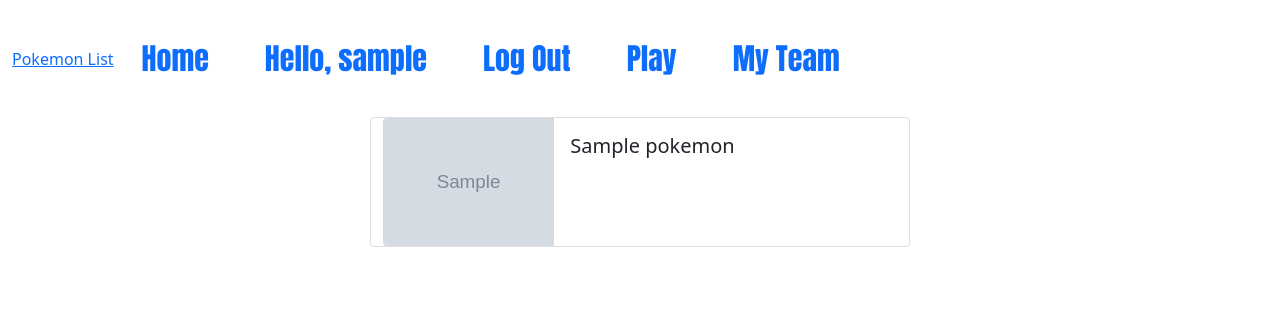
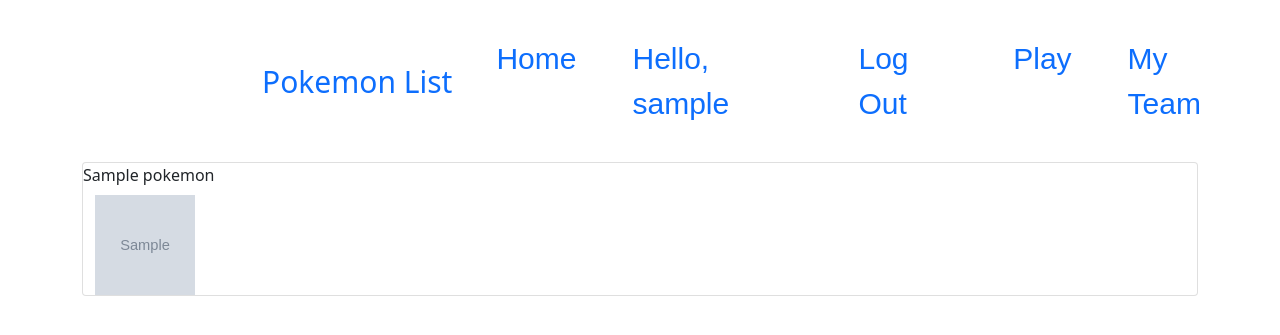
Before and after one commit to BrianVo7350/Week_5_Day_4, a Flask app: page /team in a window 1280 px wide. Shown: the top 335 px of the page. Run offline with Flask 3, Linux system fonts and the light colour scheme; a user stored in the database is signed in; tables that the repository leaves empty hold one stand-in row (values such as "Sample post"); grey boxes marked "Sample" are stand-in pictures; some libraries are stand-ins or nearby versions.

Commit message:
week5day4

```diff
--- a/app/routes.py
+++ b/app/routes.py
@@ -18,7 +18,9 @@
         url = f'https://pokeapi.co/api/v2/pokemon/{pokemon_name}/'
         response = requests.get(url)
         if not response.ok:
-                return "Try again?"
+                return 'Pokemon does not exist'
+
+
 
         data = response.json()
         for pokemon in data:
@@ -60,3 +62,8 @@
 def team():
 
     return render_template('team.html', team = current_user.pokemon.all())
+
+# @app.route('edit')
+# @login_required
+# def edit_profile():
+#     pass
--- a/app/templates/index.html
+++ b/app/templates/index.html
@@ -18,5 +18,4 @@
 <p class="p1">Are You Ready To Start Your Journey!</p>
 <p class="p1">Create An Account To Play</p>
 
-
 {% endblock %}
--- a/app/templates/navbar.html
+++ b/app/templates/navbar.html
@@ -1,6 +1,6 @@
 <nav class="navbar navbar-expand-lg bg-body-tertiary">
     <div class="container-fluid">
-        <a class="nav-item" href="https://pokeapi.co/">Pokemon List</a>
+        <a class="navbar-brand" href="https://pokeapi.co/">Pokemon List</a>
         <button class="navbar-toggler" type="button" data-bs-toggle="collapse" data-bs-target="#navbarSupportedContent"
             aria-controls="navbarSupportedContent" aria-expanded="false" aria-label="Toggle navigation">
             <span class="navbar-toggler-icon"></span>
@@ -16,8 +16,13 @@
                         margin-left:10px;
                         margin:20px;
                         font-size:30px;
-                        font-family:Impact, Haettenschweiler, 'Arial Narrow Bold', sans-serif;
+                        font-family:Arial, Helvetica, sans-serif;
 
+
+                    }
+                    .navbar-brand{
+                        font-size:30px;
+                        margin-left:250px;
                     }
                 </style>
 
--- a/app/templates/team.html
+++ b/app/templates/team.html
@@ -2,19 +2,24 @@
 
 {% block content %}
 
-<div class="container  col-6" id="main">
-    <div class="row justify-content-evenly row-cols-auto">
+<!-- <div class="container  col-6" id="main">
+    <div class="row justify-content-evenly row-cols-auto"> -->
     {% if team %}
 {%for pokemon in team %}
-  <div class="card mb-3" style="max-width: 540px;">
+  <!-- <div class="card mb-3" style="max-width: 1000;">
     <div class="row g-0">
         <div class="col-md-4">
         <img src= {{pokemon.photo}} class="img-fluid rounded-start" alt="avatar">
         </div>
         <div class="col-md-8">
-        <div class="card-body">
-            <h5 class="card-title">{{pokemon.pokename}}</h5>
+        <div class="card-body"> -->
 
+            <div class="card">
+                <p class="card-title">{{pokemon.pokename}}</p>
+                <div class="container">
+                    <img src="{{pokemon.photo}}" width="100" height="100">
+                </div>
+            </div>
 {% endfor %}
 
 {% endif %}
```
Also changed, not shown: app/templates/search.html (+6 -6 lines).
